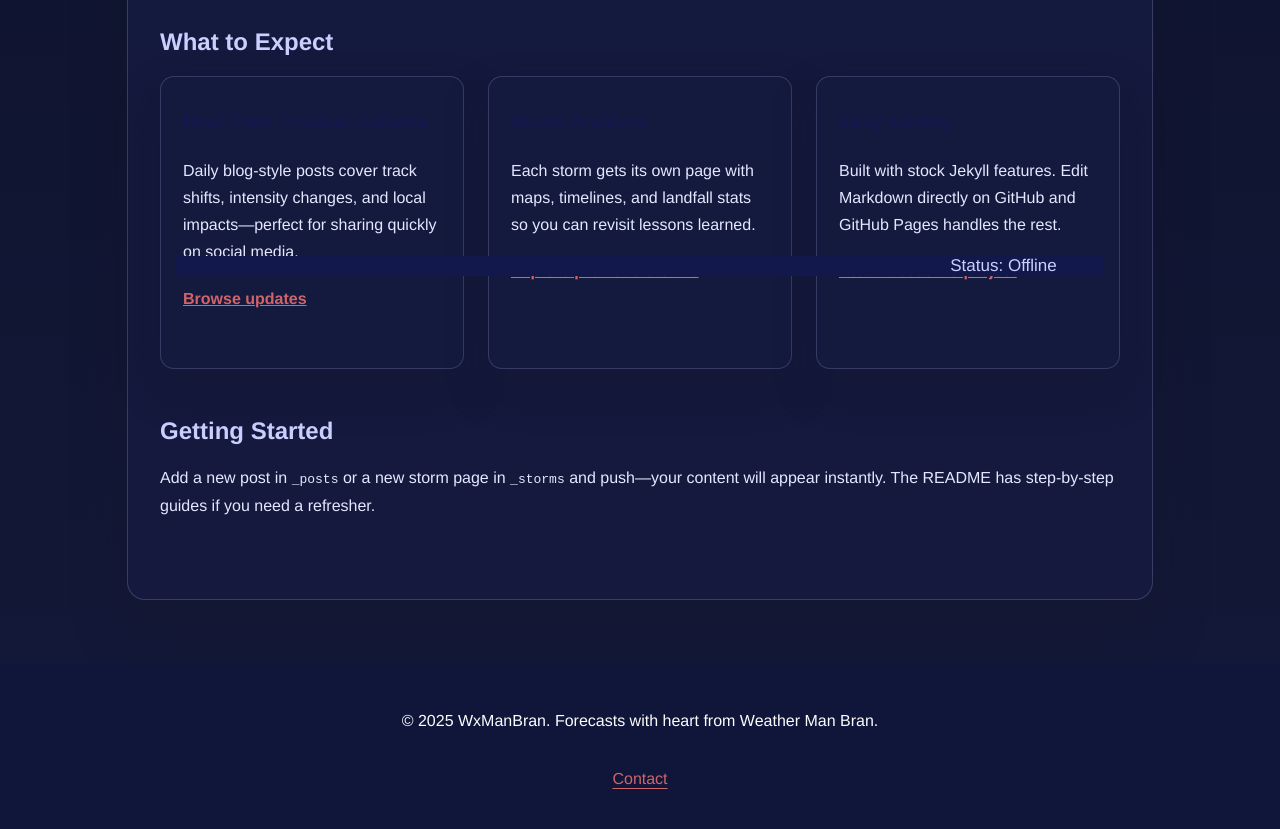
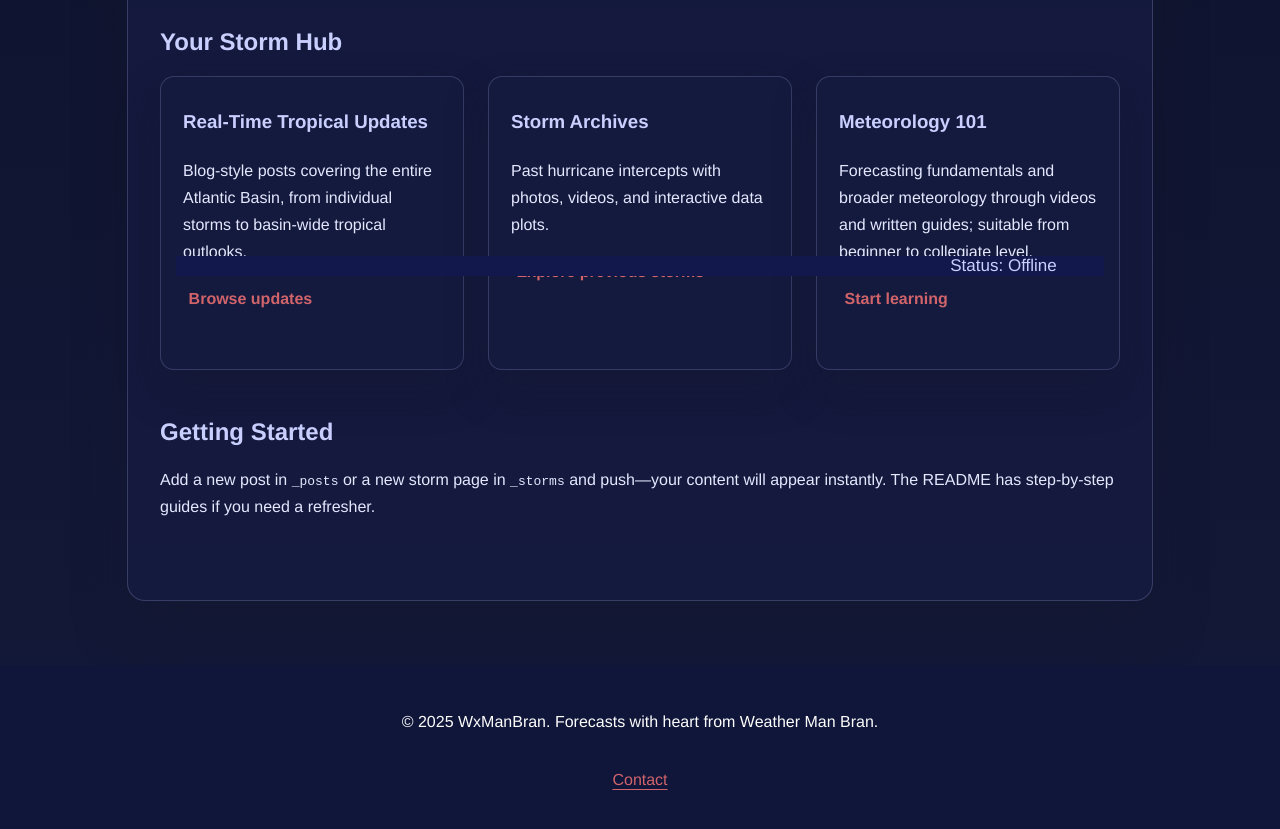
Before and after one commit to BrandanKeen/WxManBran, a Jekyll site: the page ui/previews/theme-preview-dark.html, which Jekyll copies as it is, in a window 1280 px wide and 1400 px high, scrolled down 2423 px. Shown: the part 563-1392 px from the top of the window. Built offline with Jekyll 4.4.1, drawn with Linux system fonts in a browser that asks for light colours.

Commit message:
Add highlight styling to Storm Hub links

```diff
--- a/assets/css/site.css
+++ b/assets/css/site.css
@@ -642,6 +642,7 @@
   border-radius: 0.5rem;
   padding: 0.05rem 0.35rem;
   transition: background-color 0.18s ease, color 0.18s ease, box-shadow 0.18s ease;
+  text-decoration: none;
 }
 
 .link-chip:hover,
@@ -760,11 +761,12 @@
 
 .card h3 {
   margin: 0;
-  color: var(--brandPrimary);
+  color: var(--inkAlt);
 }
 
 .card a {
   font-weight: 600;
+  text-decoration: none;
 }
 
 .card small {
--- a/ui/previews/theme-preview-dark.html
+++ b/ui/previews/theme-preview-dark.html
@@ -974,22 +974,22 @@
         </script>
 
       <section>
-        <h2>What to Expect</h2>
+        <h2>Your Storm Hub</h2>
         <ul class="card-list">
           <li class="card">
             <h3>Real-Time Tropical Updates</h3>
-            <p>Daily blog-style posts cover track shifts, intensity changes, and local impacts—perfect for sharing quickly on social media.</p>
-            <a href="{{ '/tropical-updates/' | relative_url }}">Browse updates</a>
+            <p>Blog-style posts covering the entire Atlantic Basin, from individual storms to basin-wide tropical outlooks.</p>
+            <a class="link-chip" href="{{ '/tropical-updates/' | relative_url }}">Browse updates</a>
           </li>
           <li class="card">
             <h3>Storm Archives</h3>
-            <p>Each storm gets its own page with maps, timelines, and landfall stats so you can revisit lessons learned.</p>
-            <a href="{{ '/previous-storms/' | relative_url }}">Explore previous storms</a>
+            <p>Past hurricane intercepts with photos, videos, and interactive data plots.</p>
+            <a class="link-chip" href="{{ '/previous-storms/' | relative_url }}">Explore previous storms</a>
           </li>
           <li class="card">
-            <h3>Easy Editing</h3>
-            <p>Built with stock Jekyll features. Edit Markdown directly on GitHub and GitHub Pages handles the rest.</p>
-            <a href="{{ '/about/' | relative_url }}">Learn about the project</a>
+            <h3>Meteorology 101</h3>
+            <p>Forecasting fundamentals and broader meteorology through videos and written guides; suitable from beginner to collegiate level.</p>
+            <a class="link-chip" href="{{ '/learn/' | relative_url }}">Start learning</a>
           </li>
         </ul>
       </section>
```
Also changed, not shown: index.html (+8 -8 lines), ui/previews/theme-preview-light.html (+8 -8 lines).
